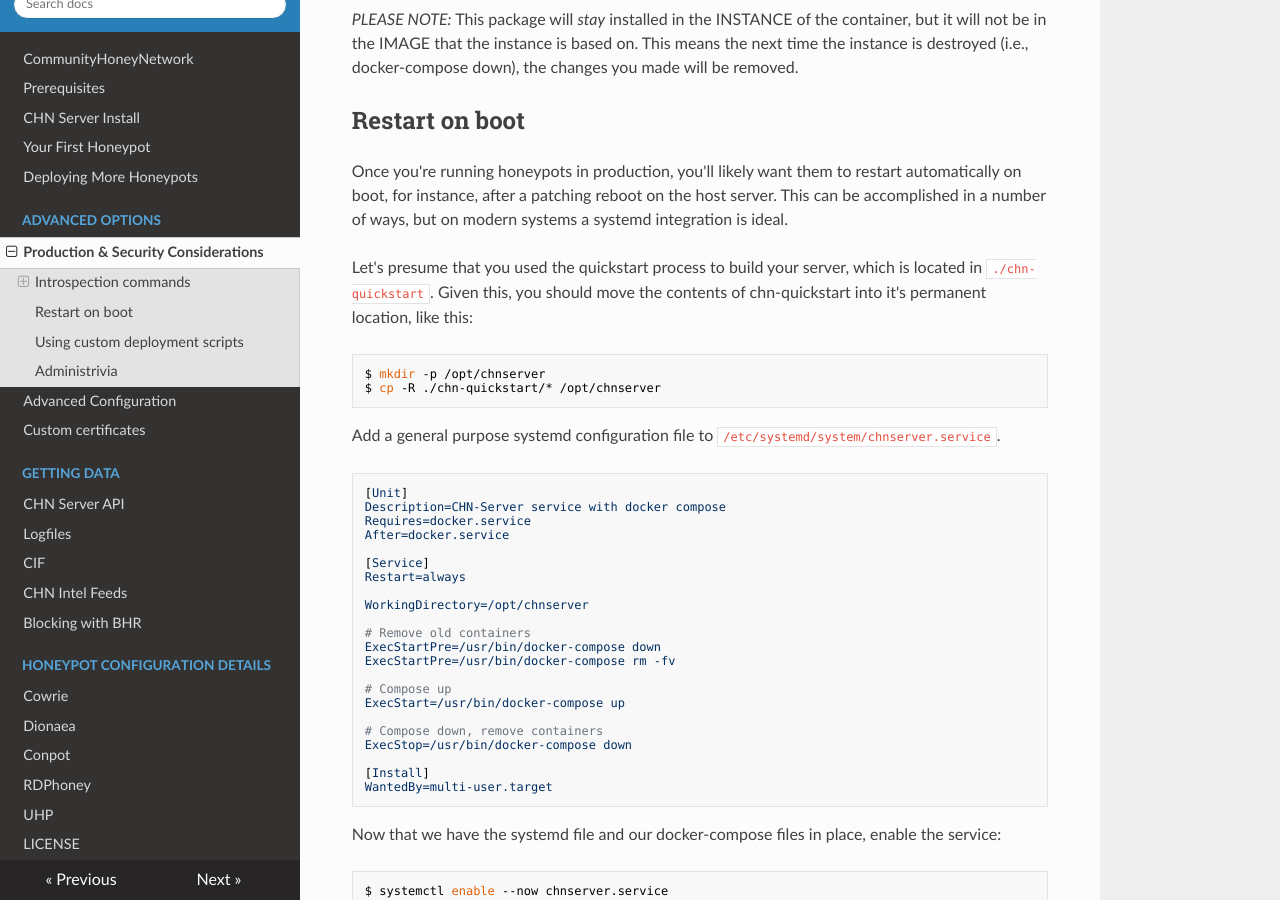
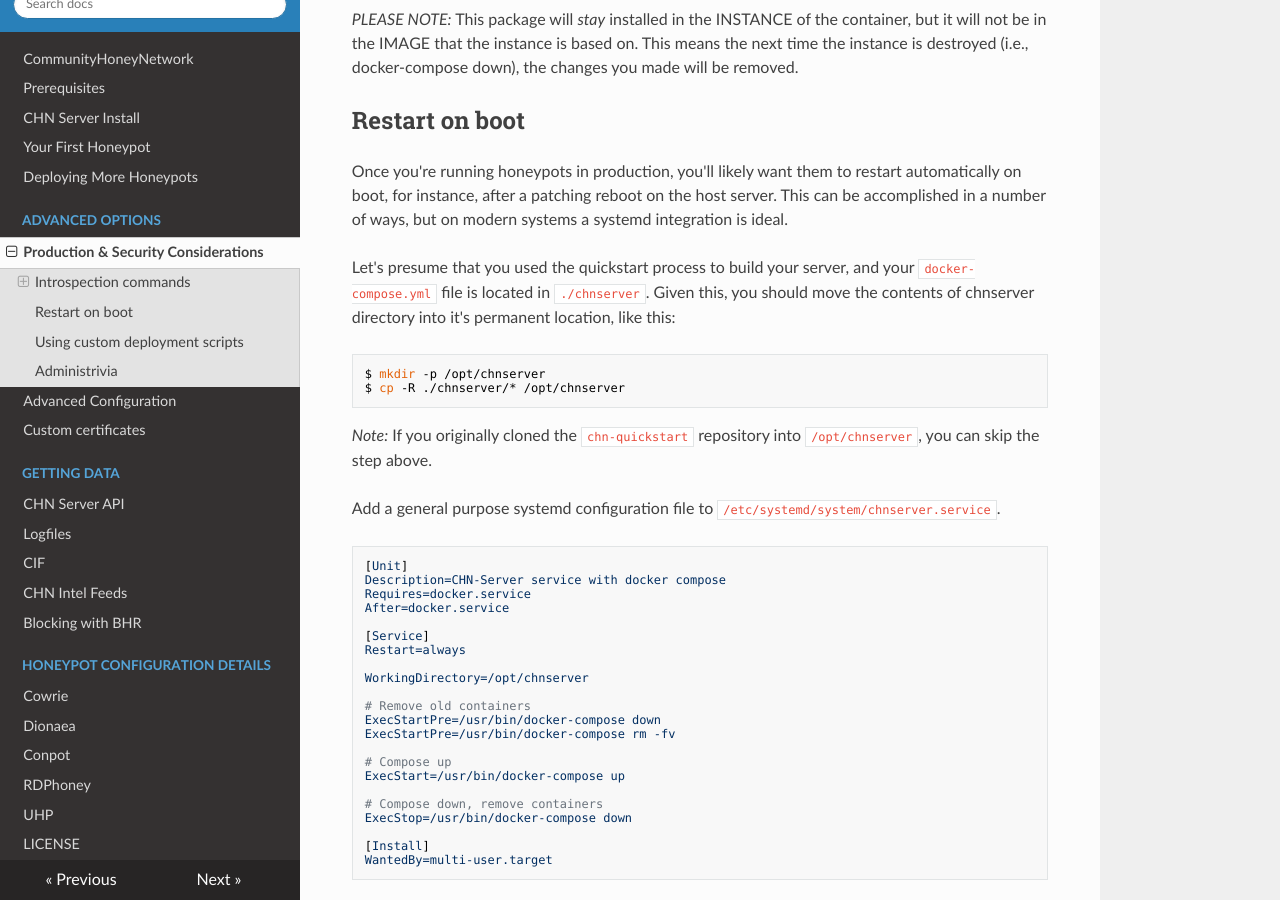
Before and after one commit to CommunityHoneyNetwork/chn-docs, an MkDocs documentation site: the page built from docs/prod_security.md, in a window 1280 px wide and 900 px high, scrolled down 1942 px. Built offline with MkDocs 1.6.1, drawn with Linux system fonts in a browser that asks for light colours; nearby versions of some CDN libraries; old or Windows-style settings are respelled for this version of MkDocs.

Commit message:
adjust to account for earlier instructions
Signed-off-by: Jesse Bowling <jesse.bowling@duke.edu>

````diff
--- a/docs/prod_security.md
+++ b/docs/prod_security.md
@@ -107,13 +107,14 @@ restart automatically on boot, for instance, after a patching reboot on the
 host server. This can be accomplished in a number of ways, but on modern
 systems a systemd integration is ideal.
 
-Let's presume that you used the quickstart process to build your server, which is located in `./chn-quickstart
-`. Given this, you should move the contents of chn-quickstart into it's permanent location, like this:
+Let's presume that you used the quickstart process to build your server, and your `docker-compose.yml` file is located in
+ `./chnserver`. Given this, you should move the contents of chnserver directory into it's permanent location, like this:
 
 ```bash
 $ mkdir -p /opt/chnserver
-$ cp -R ./chn-quickstart/* /opt/chnserver
+$ cp -R ./chnserver/* /opt/chnserver
 ```
+*Note:* If you originally cloned the `chn-quickstart` repository into `/opt/chnserver`, you can skip the step above.
 
 Add a general purpose systemd configuration file to `/etc/systemd/system/chnserver.service`.
 
````
